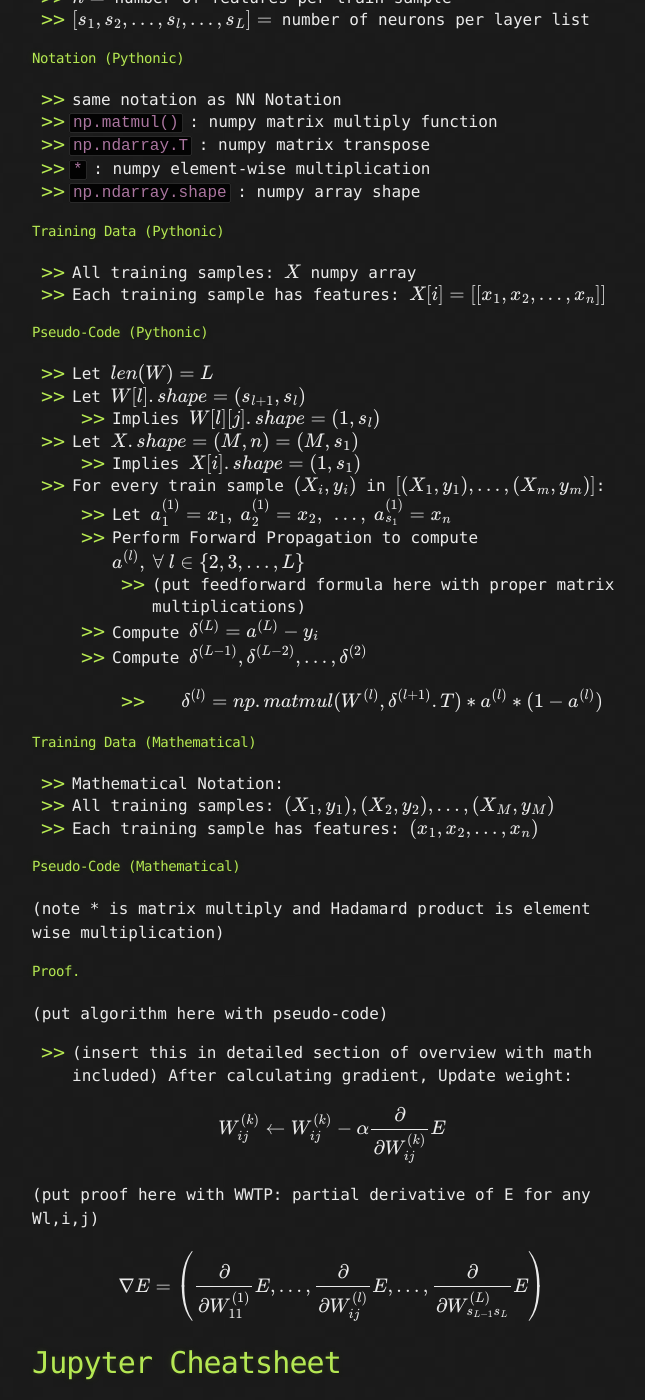
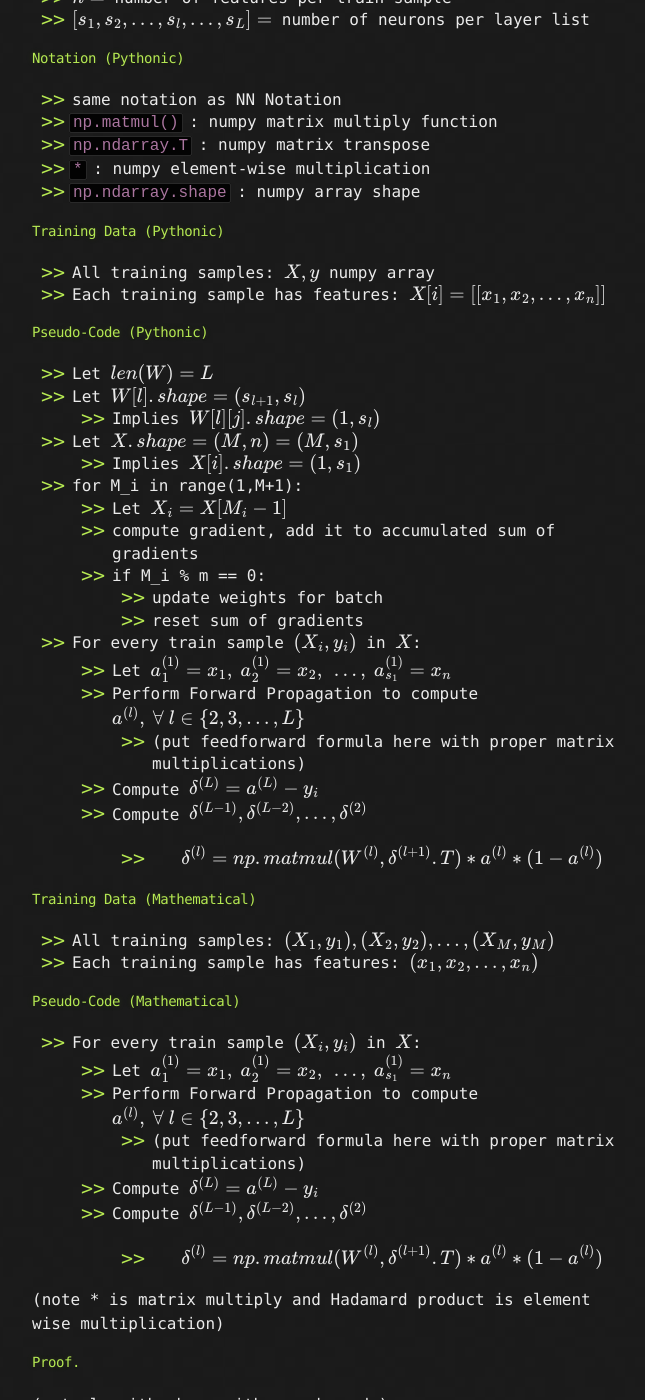
Before and after one commit to LivingProgram/ml-notes, a Jekyll site: the page built from index.md, in a window 1280 px wide and 1400 px high, scrolled down 14984 px. Shown: the whole window, without its empty margins (308-953 px from the left). Built offline with Jekyll 4.4.1, drawn with Linux system fonts in a browser that asks for light colours; our own code applies the rules of GitHub Pages for plain Markdown files; formulas are drawn with MathJax 3; the repository's description, which GitHub fills in, is left out.

Commit message:
update notes

```diff
--- a/index.md
+++ b/index.md
@@ -459,7 +459,7 @@ $$
 - `np.ndarray.shape` : numpy array shape
 
 #### Training Data (Pythonic)
-- All training samples: $$X$$ numpy array
+- All training samples: $$X, y$$ numpy array
 - Each training sample has features: $$X[i]=[[x_1,x_2,\ldots,x_n]]$$
 
 #### Pseudo-Code (Pythonic)
@@ -468,7 +468,15 @@ $$
   - Implies $$W[l][j].shape=(1,s_l)$$
 - Let $$X.shape=(M,n)=(M,s_1)$$
   - Implies $$X[i].shape=(1,s_1)$$
-- For every train sample $$(X_i,y_i)$$ in $$[(X_1,y_1),\ldots,(X_m,y_m)]$$:
+- for M_i in range(1,M+1):
+  - Let $$X_i = X[M_i-1]$$
+  - compute gradient, add it to accumulated sum of gradients
+  - if M_i % m == 0:
+    - update weights for batch
+    - reset sum of gradients
+
+
+- For every train sample $$(X_i,y_i)$$ in $$X$$:
   - Let $$a_1^{(1)}=x_1,\ a_2^{(1)}=x_2,\ \ldots,\ a_{s_1}^{(1)}=x_n$$
   - Perform Forward Propagation to compute $$a^{(l)},\ \forall\ l\in\{2,3,\ldots,L\}$$
     - (put feedforward formula here with proper matrix multiplications)
@@ -477,11 +485,18 @@ $$
     - $$\delta^{(l)}=np.matmul(W^{(l)},\delta^{(l+1)}.T)*a^{(l)}*(1-a^{(l)})$$
 
 #### Training Data (Mathematical)
-- Mathematical Notation:
 - All training samples: $$(X_1,y_1),(X_2,y_2),\ldots,(X_M,y_M)$$
 - Each training sample has features: $$(x_1,x_2,\ldots,x_n)$$
 
 #### Pseudo-Code (Mathematical)
+- For every train sample $$(X_i,y_i)$$ in $$X$$:
+  - Let $$a_1^{(1)}=x_1,\ a_2^{(1)}=x_2,\ \ldots,\ a_{s_1}^{(1)}=x_n$$
+  - Perform Forward Propagation to compute $$a^{(l)},\ \forall\ l\in\{2,3,\ldots,L\}$$
+    - (put feedforward formula here with proper matrix multiplications)
+  - Compute $$\delta^{(L)}=a^{(L)}-y_i$$
+  - Compute $$\delta^{(L-1)},\delta^{(L-2)},\ldots,\delta^{(2)}$$
+    - $$\delta^{(l)}=np.matmul(W^{(l)},\delta^{(l+1)}.T)*a^{(l)}*(1-a^{(l)})$$
+
 (note * is matrix multiply and Hadamard product is element wise multiplication)
 
 #### Proof.
```
